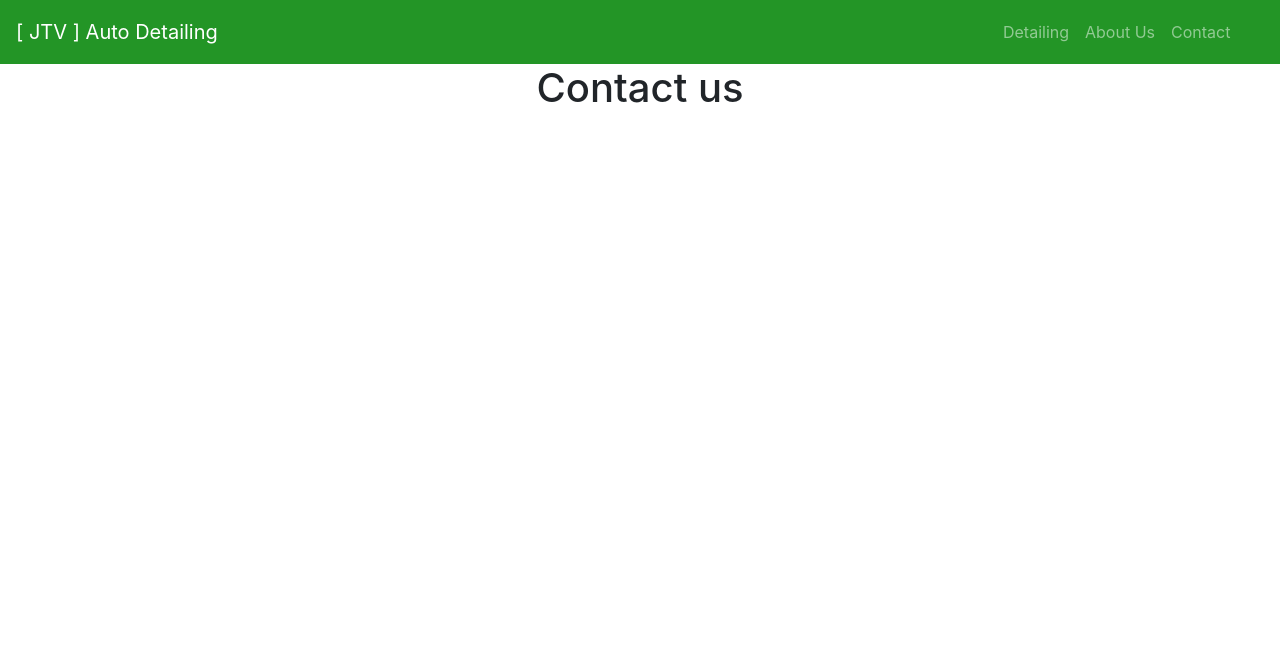
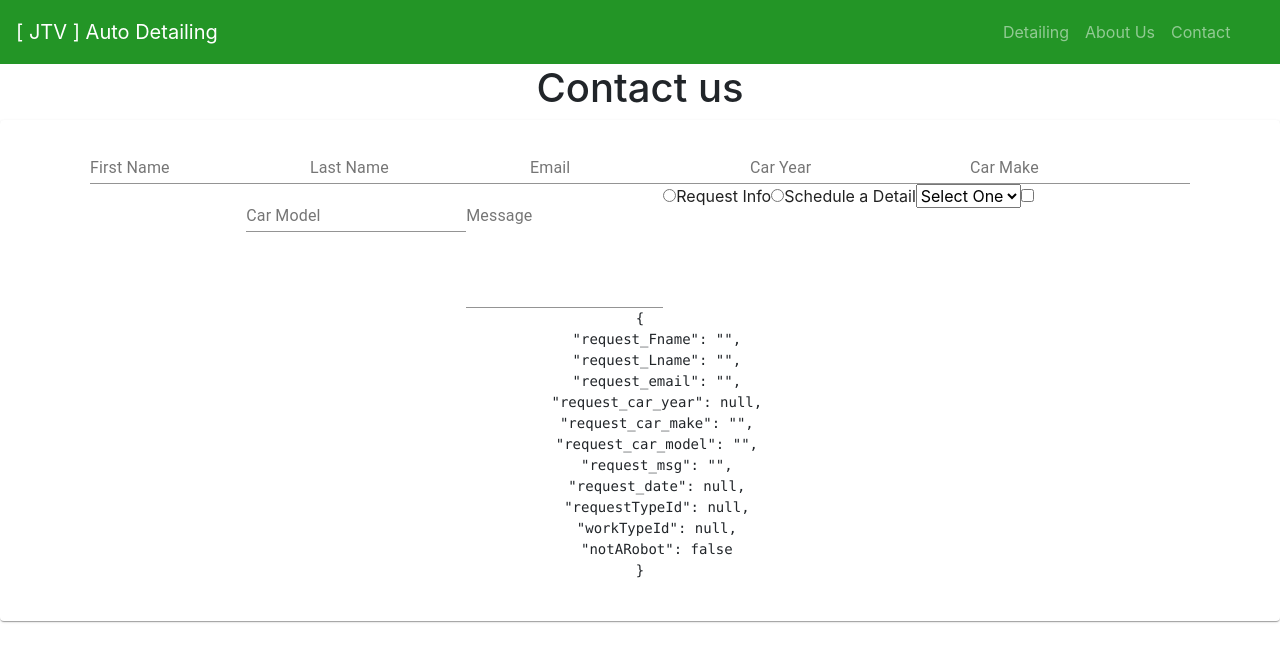
Before and after one commit to Jonny2424/JTV-Frontend, a React (Create React App) app in the folder jtv-app-frontend/: page /contact in a window 1280 px wide. Shown: the top 662 px of the page. Built offline with nearby package versions, Linux system fonts and the light colour scheme.

Commit message:
added input boxes with formik and material UI

```diff
--- a/jtv-app-frontend/package.json
+++ b/jtv-app-frontend/package.json
@@ -3,17 +3,20 @@
   "version": "0.1.0",
   "private": true,
   "dependencies": {
+    "@material-ui/core": "^4.11.0",
     "@testing-library/jest-dom": "^5.11.5",
     "@testing-library/react": "^11.1.2",
     "@testing-library/user-event": "^12.2.2",
     "axios": "^0.21.0",
     "bootstrap": "^4.5.3",
+    "formik": "^2.2.5",
     "react": "^17.0.1",
     "react-bootstrap": "^1.4.0",
     "react-dom": "^17.0.1",
     "react-router-dom": "^5.2.0",
     "react-scripts": "4.0.0",
-    "web-vitals": "^0.2.4"
+    "web-vitals": "^0.2.4",
+    "yup": "^0.29.3"
   },
   "scripts": {
     "start": "react-scripts start",
--- a/jtv-app-frontend/src/components/CreateRequestForm.js
+++ b/jtv-app-frontend/src/components/CreateRequestForm.js
@@ -1,14 +1,25 @@
 import React, { Component } from 'react';
+import { Formik, Form, Field } from "formik";
+import { Card, CardContent, TextField, FormControl, FormLabel, RadioGroup, FormControlLabel } from '@material-ui/core';
+import * as Yup from "yup";
 
 class CreateRequestForm extends Component {
   constructor(props) {
     super(props);
 
     this.state = {
-      title: "",
-      img: "",
-      body: "",
-      city: ""
+      request_Fname: '',
+      request_Lname: '',
+      request_email: '',
+      request_car_year: null,
+      request_car_make: '',
+      request_car_model: '',
+      request_msg: '',
+      request_date: null,
+      requestTypeId: null,
+      workTypeId: null,
+      notARobot: false,
+
     }
   }
 
@@ -19,33 +30,50 @@ class CreateRequestForm extends Component {
 
   render() {
     return (
-      <form onSubmit={(e) => this.props.createPost(e, this.state)}>
-        <input
-          type="text"
-          name="title"
-          value={this.state.title}
-          onChange={this.handleChange}
-        />
-        <input
-          type="text"
-          name="img"
-          value={this.state.img}
-          onChange={this.handleChange}
-        />
-        <input
-          type="textarea"
-          name="body"
-          value={this.state.body}
-          onChange={this.handleChange}
-        />
-        <input
-          type="text"
-          name="city"
-          value={this.state.city}
-          onChange={this.handleChange}
-        />
-        <input type="submit" value="Post a Post" />
-      </form>
+      <Card>
+        <CardContent>
+          <Formik initialValues={this.state} onSubmit={() => { }}>
+            {({ values }) => (
+              <Form>
+                <Field name="request_Fname" as={TextField} label="First Name" />
+                <Field name="request_Lname" as={TextField} label="Last Name" />
+                <Field name="request_email" as={TextField} label="Email" />
+                <Field name="request_car_year" type="number" as={TextField} label="Car Year" />
+                <Field name="request_car_make" as={TextField} label="Car Make" />
+                <Field name="request_car_model" as={TextField} label="Car Model" />
+                <Field name="request_msg" as={TextField} label="Message" multiline rows={5} />
+                <label>
+                  <Field type="radio" name="requestTypeId" value="1" />
+              Request Info
+            </label>
+                <label>
+                  <Field type="radio" name="requestTypeId" value="2" />
+              Schedule a Detail
+            </label>
+                {values.requestTypeId === "2" ? <TextField
+                  id="date"
+                  label="Preferred Dropoff"
+                  type="date"
+                  defaultValue="mm/dd/yyyy"
+                  InputLabelProps={{
+                    shrink: true,
+                  }}
+                /> : null}
+                <Field name="workTypeId" as="select">
+                  <option defaultValue>Select One</option>
+                  <option value={1}>Bronze</option>
+                  <option value={2}>Silver</option>
+                  <option value={3}>Gold</option>
+                </Field>
+                <Field type="checkbox" name="notARobot" />
+
+
+                <pre>{JSON.stringify(values, null, 4)}</pre>
+              </Form>
+            )}
+          </Formik>
+        </CardContent>
+      </Card>
     )
   }
 }
--- a/jtv-app-frontend/src/components/webpageComponents/ContactUs.js
+++ b/jtv-app-frontend/src/components/webpageComponents/ContactUs.js
@@ -1,11 +1,13 @@
 import React from 'react';
 import Header from './Header';
+import CreateRequestForm from '../CreateRequestForm'
 
 export default function Detailing() {
     return (
         <>
         <Header />
         <h1>Contact us</h1>
+        <CreateRequestForm />
         </>
     )
 }
```
Also changed, not shown: 1 other file (tests, documents, lock files or other folders).
